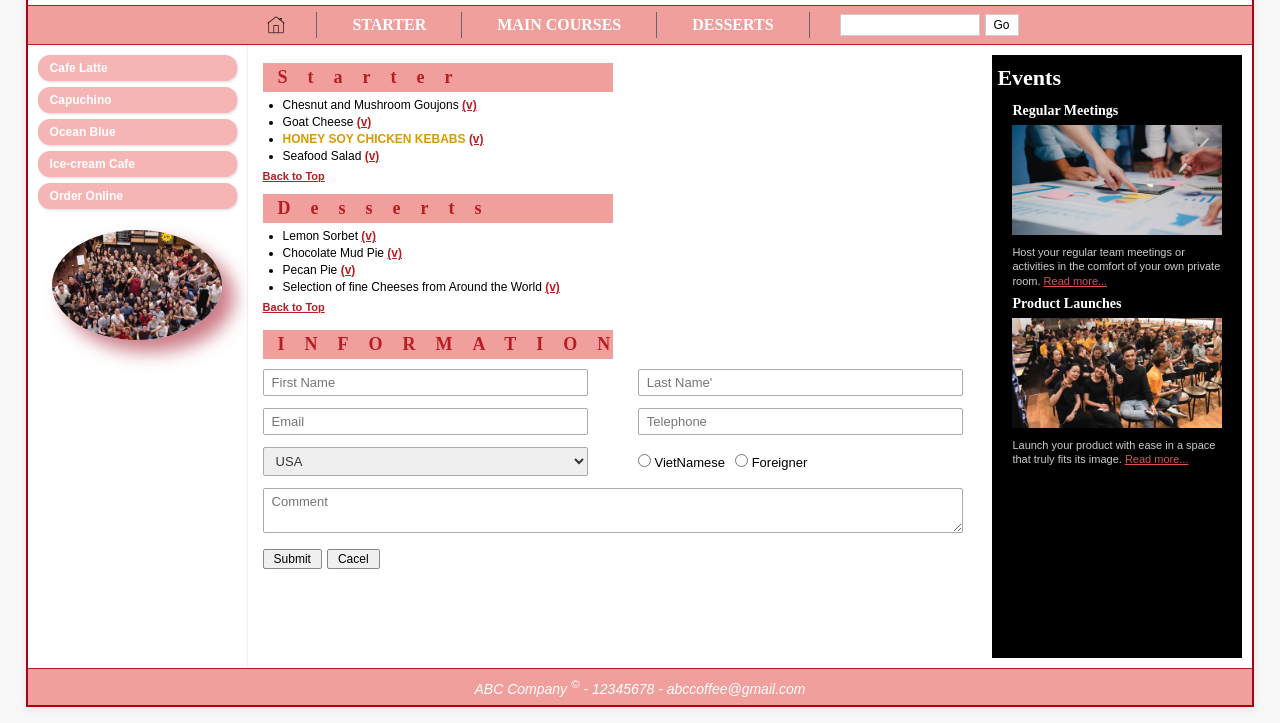
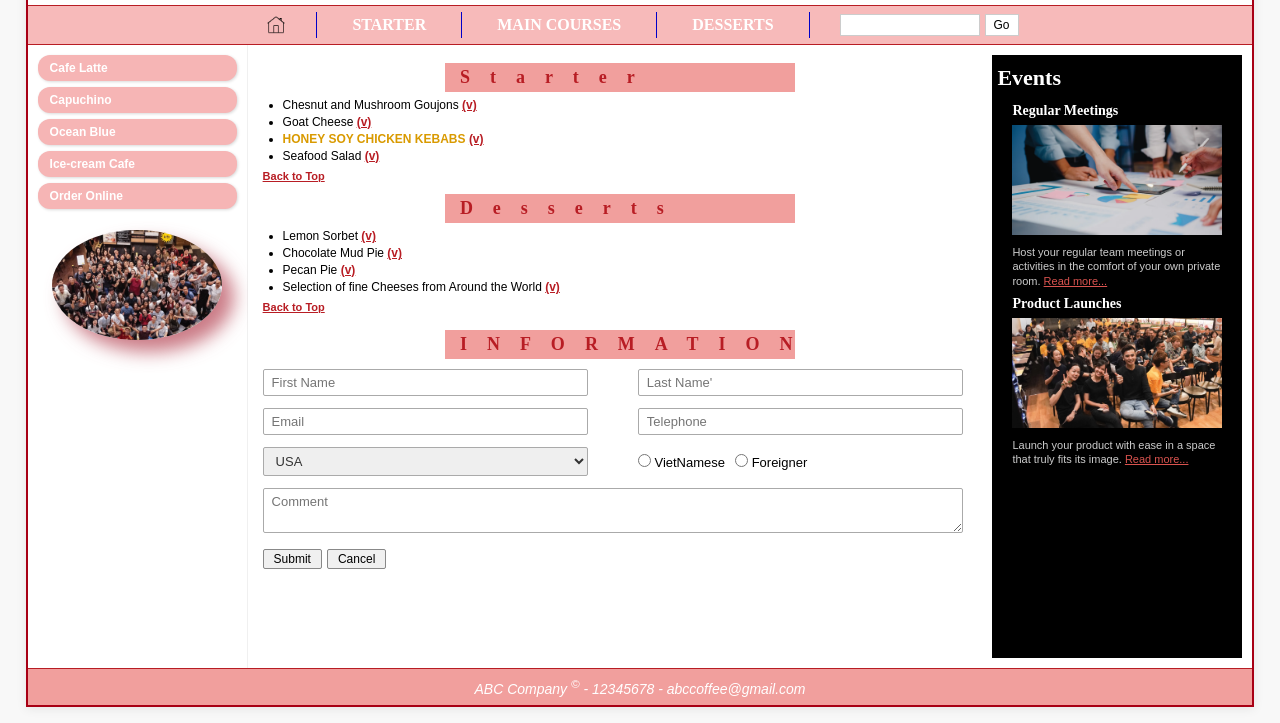
Before and after one commit to dangn7442-stack/Bai-3-nhhd, a plain HTML site: page index.html in a window 1280 px wide. Shown: the part 77-800 px from the top of the page. Drawn offline with Linux system fonts and the light colour scheme.

Commit message:
Bainhhdtap3

```diff
--- a/index.html
+++ b/index.html
@@ -34,7 +34,6 @@
         overflow: hidden;
     }
 
-    /* HEADER - TIÊU ĐỀ */
     .header-main {
         display: flex;
         justify-content: center;
@@ -59,9 +58,8 @@
         font-weight: 900;
     }
 
-    /* THANH NAV */
     .nav, .navigation {
-        background-color: #f19f9d;
+        background-color: #f7baba;
         height: 5vh;
         display: flex;
         align-items: center;
@@ -94,8 +92,8 @@
     .nav-link-group {
         display: flex;
         align-items: center;
-        border-left: 1px solid #666;
-        border-right: 1px solid #666;
+        border-left: 1px solid #0000c8;
+        border-right: 1px solid #0000c8;
     }
 
     .nav a {
@@ -106,7 +104,7 @@
         font-size: 16px;
         padding: 4px 35px;
         text-transform: uppercase;
-        border-right: 1px solid #666;
+        border-right: 1px solid #0000c8;
         white-space: nowrap;
     }
 
@@ -199,28 +197,29 @@
         overflow-y: auto;
     }
 
-    /* ĐÃ SỬA: CHUẨN MÀU, ĐỘ DÀI VÀ CHỮ GIỐNG HÌNH ẢNH MỚI */
     .section-header-container {
         text-align: center;
         margin-bottom: 6px;
         margin-top: 8px;
         width: 50%;
-        justify-content: center;
+        margin-left: auto;
+        margin-right: auto;
     }
 
     .section-header {
-        background-color: #f19f9d; /* Màu nền đỏ hồng chuẩn hình */
-        color: #b81d24;            /* Chữ màu đen */
+        background-color: #f19f9d;
+        color: #b81d24;
         font-family: 'Times New Roman', Times, serif;
         font-size: 18px;
         font-weight: bold;
-        letter-spacing: 20px;      /* Giãn khoảng cách các chữ cái */
+        letter-spacing: 20px;
         text-align: left;
         padding: 4px 15px;
         display: block;
-        width: 98%;               /* Kéo dài tràn sang bên phải */
+        width: 98%;
         box-sizing: border-box;
-        background-position: center center
+        margin-left: auto;
+        margin-right: auto;
     }
 
     .item-list {
@@ -257,7 +256,6 @@
         margin-top: 5px;
     }
 
-    /* FORM GIỮ NGUYÊN BỐ CỤC GAP NHƯ BẠN YÊU CẦU */
     .info-form {
         display: grid;
         grid-template-columns: 1fr 1fr;
@@ -324,7 +322,6 @@
         background-color: #e0e0e0;
     }
 
-    /* SIDEBAR RIGHT */
     .sidebar-right {
         width: 250px;
         background-color: #000;
@@ -487,7 +484,7 @@
                         </div>
                         <div class="form-buttons">
                             <button type="submit">Submit</button>
-                            <button type="reset">Cacel</button>
+                            <button type="reset">Cancel</button>
                         </div>
                     </div>
                 </form>
```
